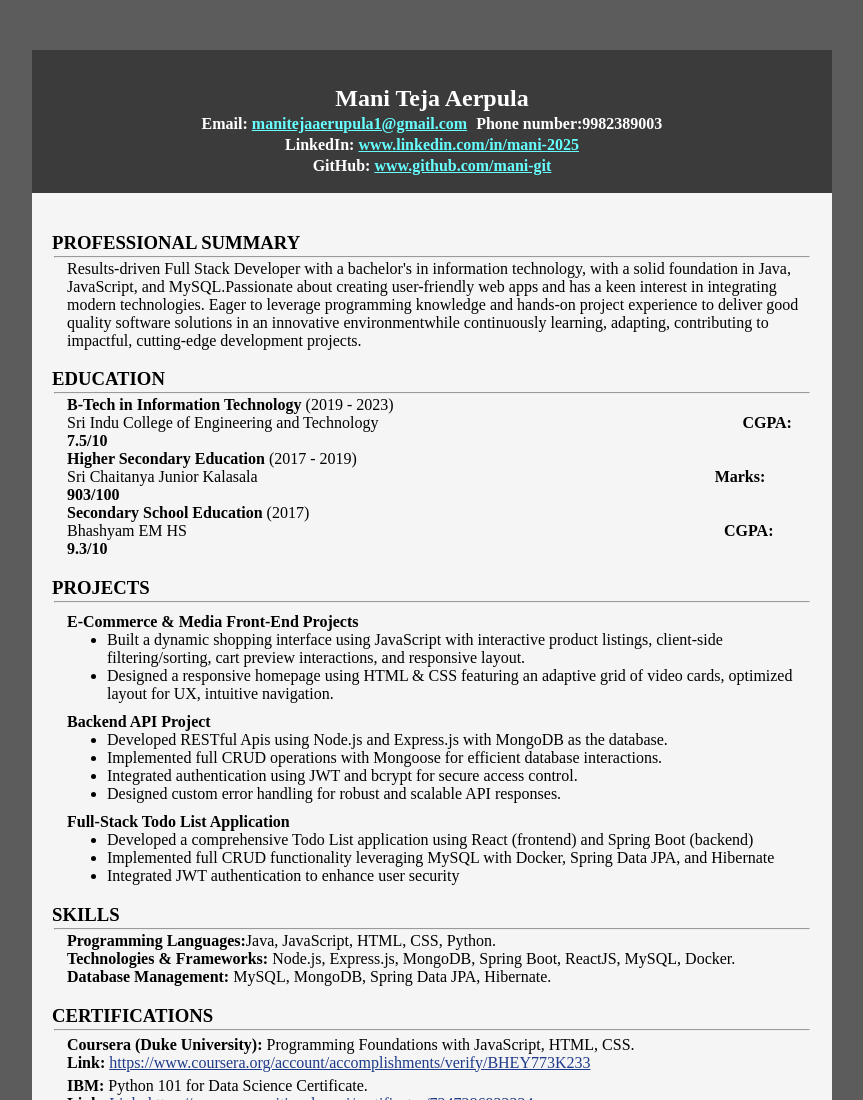
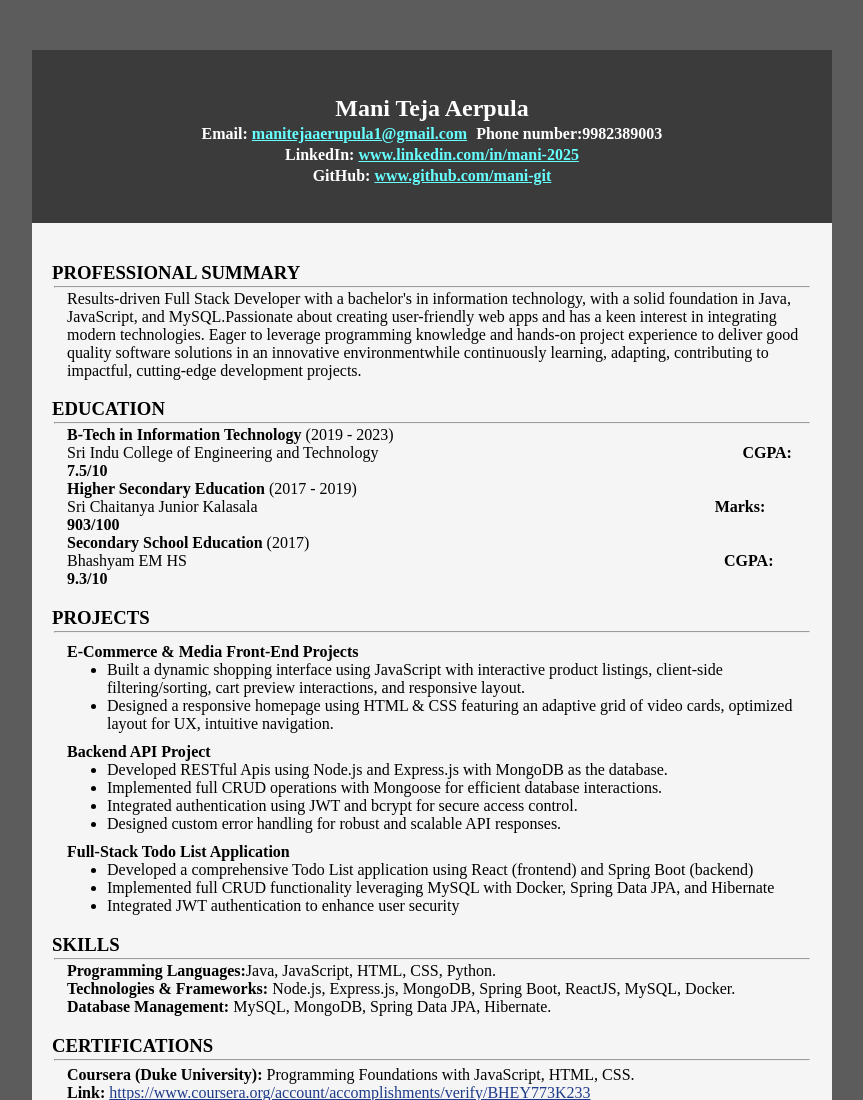
Before and after one commit to ManiWork-git/Css_Resume_Task, a plain HTML site: page index.html in a window 1280 px wide. Shown: the top 1100 px of the page, without its empty margins (208-1071 px from the left). Drawn offline with Linux system fonts and the light colour scheme.

Commit message:
header padding

```diff
--- a/styles.css
+++ b/styles.css
@@ -13,7 +13,7 @@ body {
 .top-black {
   background-color: rgb(59, 59, 59);
   color: white;
-  padding: 15px 20px;
+  padding: 25px 20px 35px;
   text-align: center;
 }
 
```
Also changed, not shown: index.html (+1 -0 lines).
